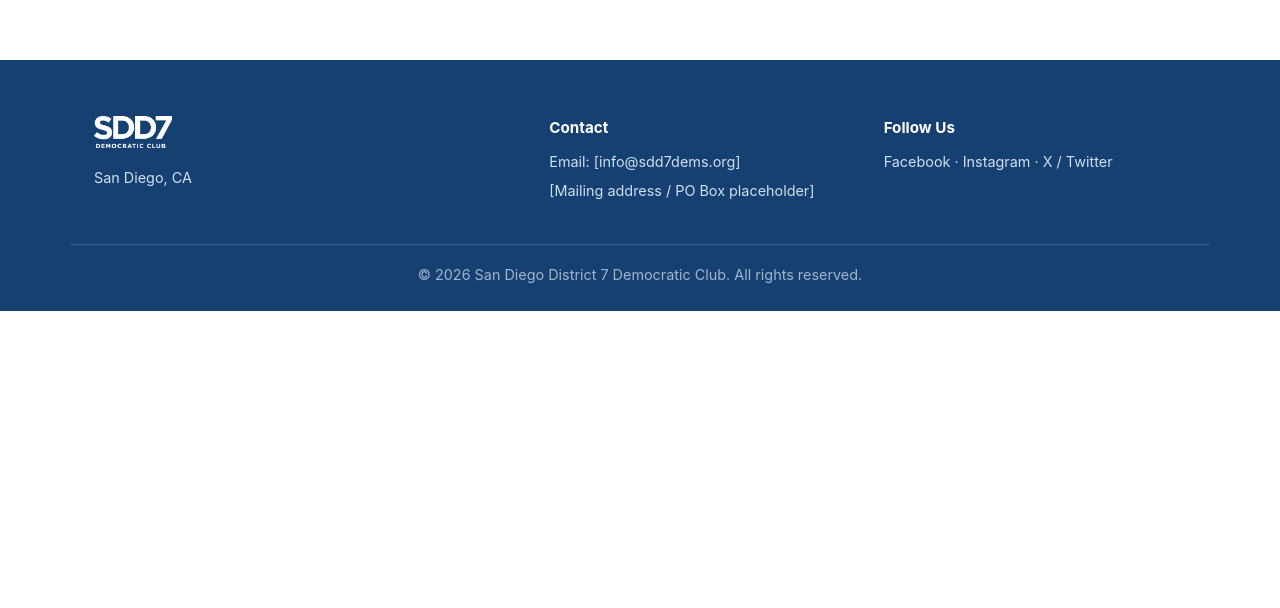
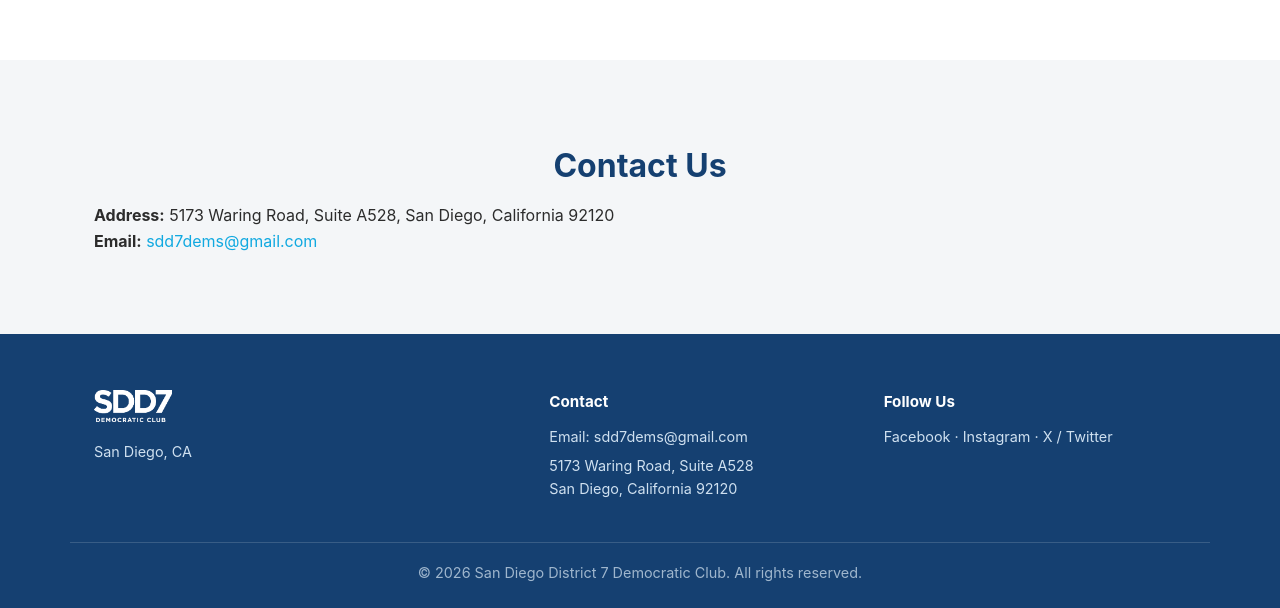
Before and after one commit to bhatchster/SDD7DEMS, a plain HTML site: page index.html in a window 1280 px wide. Shown: the part 3550-4158 px from the top of the page. Before the commit the page ends 3861 px from the top, so only its background shows below. Drawn offline with Linux system fonts and the light colour scheme.

Commit message:
Add files via upload

```diff
--- a/index.html
+++ b/index.html
@@ -120,7 +120,17 @@
   </div>
 </section>
 
-<footer id="contact" class="site-footer">
+<section id="contact" class="section section-alt">
+  <div class="container">
+    <h2>Contact Us</h2>
+    <div class="contact-info">
+      <p><strong>Address:</strong> 5173 Waring Road, Suite A528, San Diego, California 92120</p>
+      <p><strong>Email:</strong> <a href="mailto:sdd7dems@gmail.com">sdd7dems@gmail.com</a></p>
+    </div>
+  </div>
+</section>
+
+<footer class="site-footer">
   <div class="container footer-inner">
     <div class="footer-brand">
       <img src="logo-social.png" alt="San Diego District 7 Democratic Club logo" class="footer-logo">
@@ -128,8 +138,8 @@
     </div>
     <div class="footer-contact">
       <h4>Contact</h4>
-      <p>Email: <a href="mailto:info@sdd7dems.org">[info@sdd7dems.org]</a></p>
-      <p>[Mailing address / PO Box placeholder]</p>
+      <p>Email: <a href="mailto:sdd7dems@gmail.com">sdd7dems@gmail.com</a></p>
+      <p>5173 Waring Road, Suite A528<br>San Diego, California 92120</p>
     </div>
     <div class="footer-social">
       <h4>Follow Us</h4>
```
